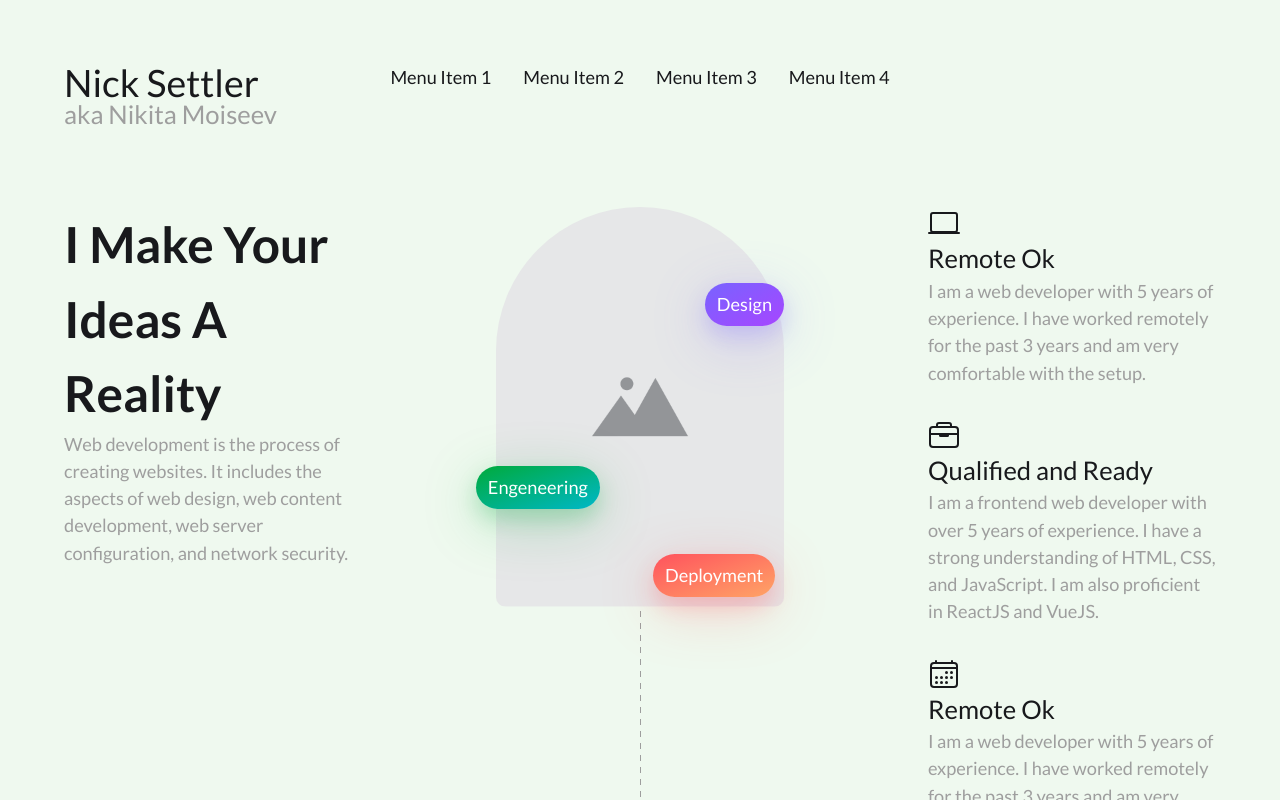
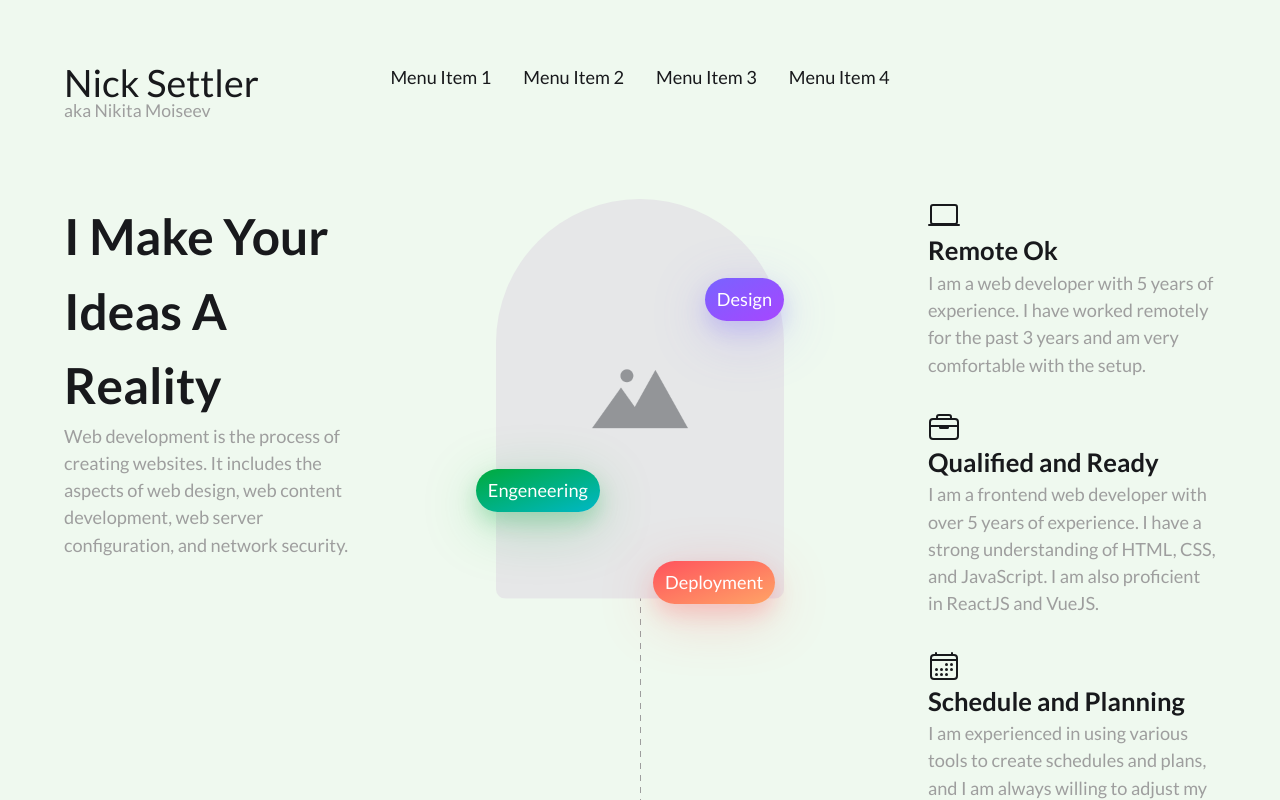
Before and after one commit to NickSettler/ITW-project-2, a website built with webpack: page src/index.html in a window 1280 px wide. Built offline with nearby package versions, Linux system fonts and the light colour scheme.

Commit message:
adds text changes

```diff
--- a/src/assets/css/sections/header.scss
+++ b/src/assets/css/sections/header.scss
@@ -34,7 +34,7 @@ header.header {
       }
 
       p:nth-of-type(2) {
-        @include font(h5);
+        @include font(h6);
 
         color: palette(grey, 400);
       }
@@ -164,6 +164,10 @@ header.header {
             background: palette(grey, 800);
           }
 
+          h5 {
+            font-weight: bold;
+          }
+
           p {
             color: palette(grey, 400);
           }
--- a/src/index.html
+++ b/src/index.html
@@ -64,10 +64,10 @@
                 </li>
                 <li>
                     <div class="icon"></div>
-                    <h5>Remote Ok</h5>
+                    <h5>Schedule and Planning</h5>
                     <p>
-                        I am a web developer with 5 years of experience. I have worked remotely for the past 3 years and
-                        am very comfortable with the setup.
+                        I am experienced in using various tools to create schedules and plans, and I am always willing
+                        to adjust my plans as needed to accommodate changes.
                     </p>
                 </li>
             </ul>
```
